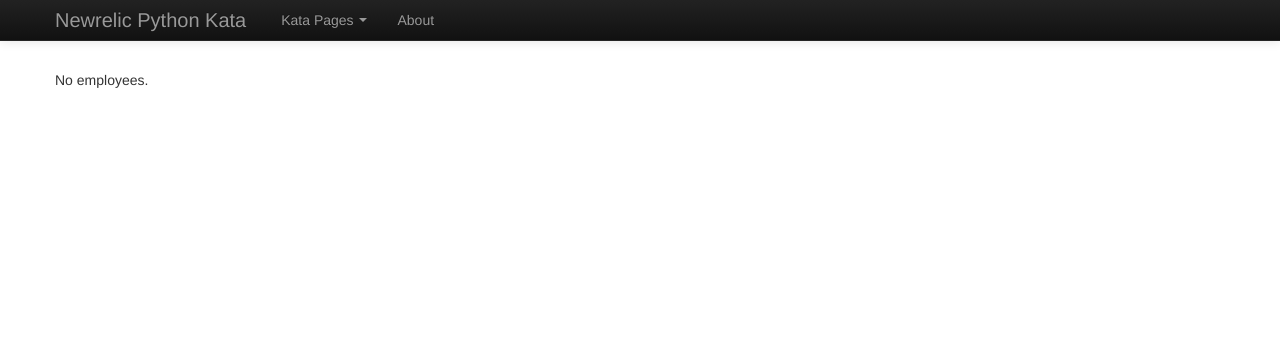
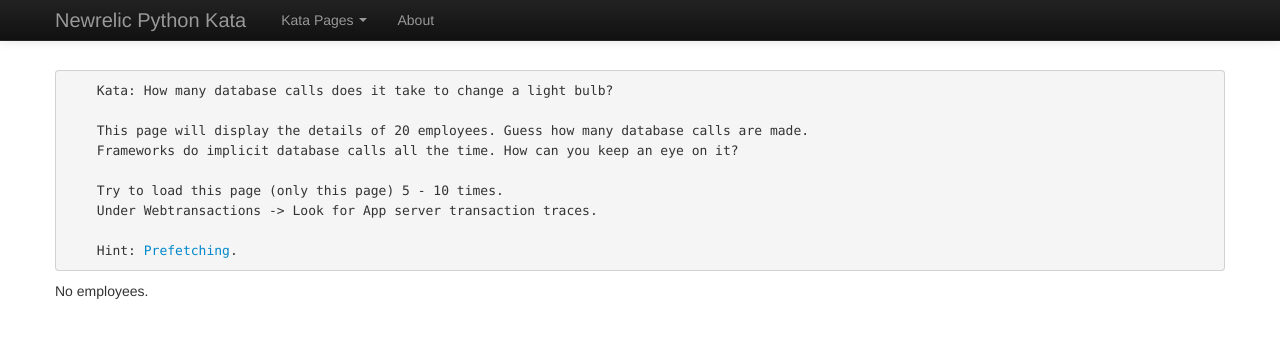
Before and after one commit to newrelic/newrelic-python-kata, a Django app: a page that uses templates/employees/list.html in a window 1280 px wide. Shown: the top 338 px of the page. Run offline with Django 3.2, Linux system fonts and the light colour scheme; data that the repository does not hold is empty; parts of the project's set-up code (start-up, migrations or seed data) failed here and were passed over; some libraries are stand-ins or nearby versions.

Commit message:
Update kata pages with instructions and hints.

```diff
--- a/templates/employees/list.html
+++ b/templates/employees/list.html
@@ -1,5 +1,16 @@
 {% extends "base.html" %}
 {% block content %}
+<pre>
+    Kata: How many database calls does it take to change a light bulb?
+
+    This page will display the details of 20 employees. Guess how many database calls are made.
+    Frameworks do implicit database calls all the time. How can you keep an eye on it?
+
+    Try to load this page (only this page) 5 - 10 times.
+    Under Webtransactions -> Look for App server transaction traces.
+
+    Hint: <a href="https://docs.djangoproject.com/en/dev/ref/models/querysets/#prefetch-related">Prefetching</a>.
+</pre>
 {% if employees %}
     <ul>
     {% for employee in employees %}
--- a/templates/factorial/factorial.html
+++ b/templates/factorial/factorial.html
@@ -10,7 +10,9 @@
     raised by a user. Use newrelic to track down these errors proactively and
     fix them.
 
-    Hint: Check under Events -> Errors.
+    Check under Events -> Errors.
+
+    Hint: <a href="https://docs.djangoproject.com/en/dev/ref/forms/fields/#integerfield">IntegerField docs</a>.
 </pre>
 
 <h1>Compute Factorial</h1>
```
Also changed, not shown: templates/employees/filtering.html (+9 -0 lines), templates/weather/weather.html (+10 -0 lines).
